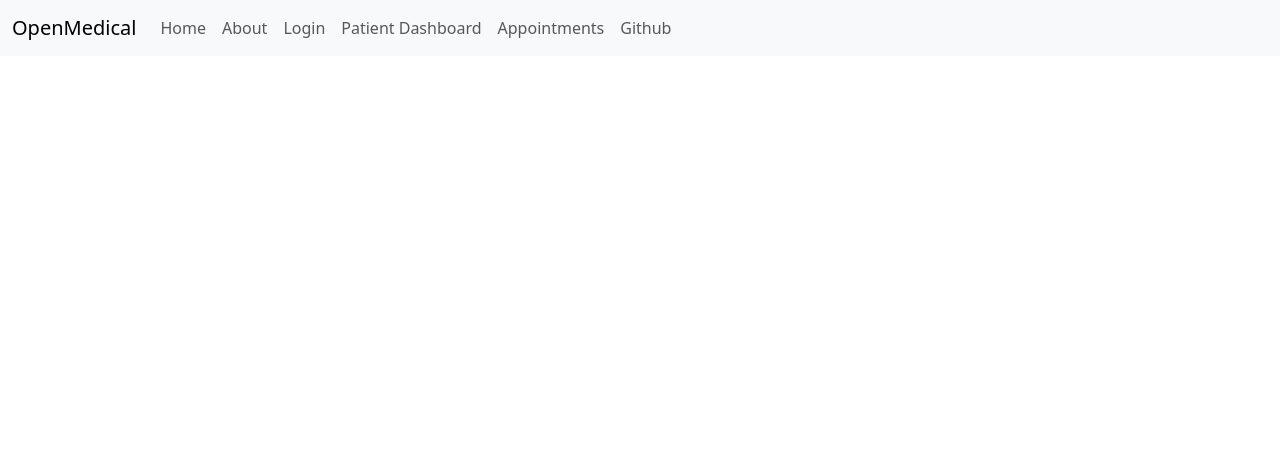
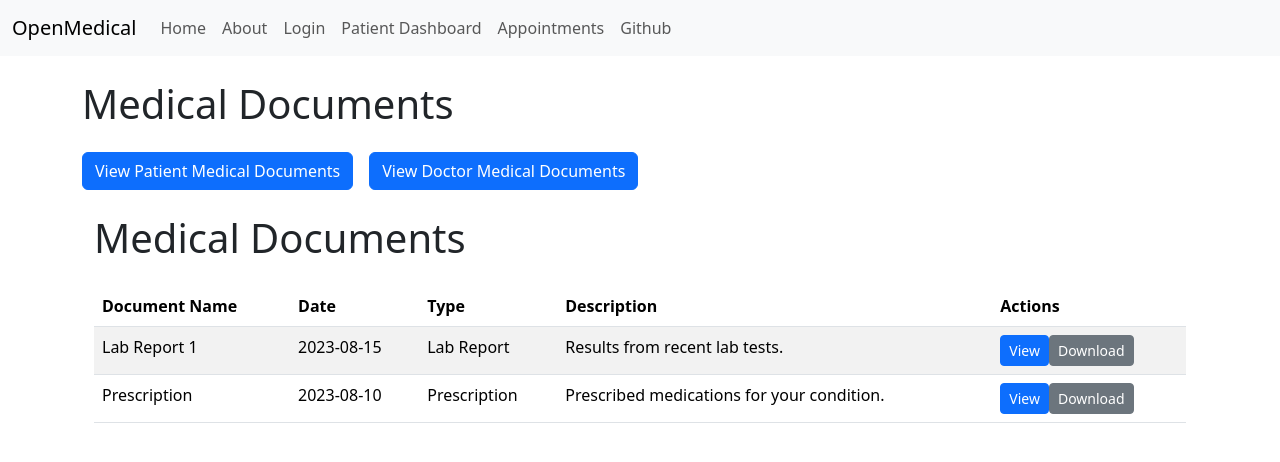
Before and after one commit to ThomasCross257/OpenMedical, a React (Vite) app in the folder OpenMedicalApp-React/: page /DocumentPortal in a window 1280 px wide. Shown: the top 462 px of the page. Built offline with nearby package versions, Linux system fonts and the light colour scheme.

Commit message:
Adding appointments and making the documents dashboard.

```diff
--- a/OpenMedicalApp-React/src/components/App.tsx
+++ b/OpenMedicalApp-React/src/components/App.tsx
@@ -5,6 +5,7 @@ import About from '../pages/About.tsx'
 import Login from './Login.tsx'
 import PatientDash from '../pages/patientDashboard.tsx'
 import Appointments from '../pages/Appointments.tsx'
+import DocumentPortal from '../pages/DocumentPortal.tsx';
 
 function App() {
   const [] = useState(0);
@@ -45,6 +46,7 @@ function App() {
         <Route path="/login" element={<Login/>} />
         <Route path="/patientDashboard" element={<PatientDash/>} />
         <Route path="/Appointments" element={<Appointments/>} />
+        <Route path="/DocumentPortal" element={<DocumentPortal/>} />
       </Routes>
     </Router>
 
--- a/OpenMedicalApp-React/src/components/RecordWidget.tsx
+++ b/OpenMedicalApp-React/src/components/RecordWidget.tsx
@@ -1,7 +1,12 @@
 // Display Patient version of OpenPortal
 import { useState } from 'react';
+import { useNavigate } from 'react-router-dom';
 
 function RecordWidget() {
+    const navigate = useNavigate();
+    const navigateTo = () => {
+        navigate('/DocumentPortal');
+    }
   const [] = useState(0);
   return (
     <div className="card RecentAppointmentWidget mt-5">
@@ -26,7 +31,7 @@ function RecordWidget() {
 
             </ul>
         </div>
-        <button className="btn btn-primary">View All</button>
+        <button className="btn btn-primary" onClick={()=>navigateTo()}>View All</button>
     </div>
   );
 }
--- /dev/null
+++ b/OpenMedicalApp-React/src/components/doctorMedicalDash.tsx
@@ -0,0 +1,70 @@
+import { useState } from 'react';
+
+const DoctorMedicalDocuments = () => {
+  const [patients, setPatients] = useState([
+    {
+      id: 1,
+      name: 'John Doe',
+      lastVisit: '2023-08-05',
+      documents: [
+        {
+          id: 1,
+          name: 'Lab Report 1',
+          date: '2023-08-15',
+          type: 'Lab Report',
+          description: 'Results from recent lab tests.',
+        },
+        {
+          id: 2,
+          name: 'Prescription',
+          date: '2023-08-10',
+          type: 'Prescription',
+          description: 'Prescribed medications for the patient.',
+        },
+      ],
+    },
+  ]);
+
+// Will add these as structures to the database later.
+
+  return (
+    <div className="container">
+      <h1 className="my-4">Medical Documents for Doctors</h1>
+      {patients.map((patient) => (
+        <div key={patient.id} className="mb-4">
+          <h3>{patient.name}</h3>
+          <p>Last Visit: {patient.lastVisit}</p>
+          <table className="table table-striped">
+            <thead>
+              <tr>
+                <th>Document Name</th>
+                <th>Date</th>
+                <th>Type</th>
+                <th>Description</th>
+                <th>Actions</th>
+              </tr>
+            </thead>
+            <tbody>
+              {patient.documents.map((doc) => (
+                <tr key={doc.id}>
+                  <td>{doc.name}</td>
+                  <td>{doc.date}</td>
+                  <td>{doc.type}</td>
+                  <td>{doc.description}</td>
+                  <td>
+                    <button className="btn btn-primary btn-sm">View</button>
+                    <button className="btn btn-secondary btn-sm">Download</button>
+                  </td>
+                </tr>
+              ))}
+            </tbody>
+          </table>
+          <button className="btn btn-primary">Add Document</button>
+          <button className="btn btn-info">View All Records</button>
+        </div>
+      ))}
+    </div>
+  );
+};
+
+export default DoctorMedicalDocuments;
--- /dev/null
+++ b/OpenMedicalApp-React/src/components/patientMedicalDash.tsx
@@ -0,0 +1,53 @@
+import { useState } from 'react';
+
+const PatientMedicalDocuments = () => {
+  const [documents, setDocuments] = useState([
+    {
+      id: 1,
+      name: 'Lab Report 1',
+      date: '2023-08-15',
+      type: 'Lab Report',
+      description: 'Results from recent lab tests.',
+    },
+    {
+      id: 2,
+      name: 'Prescription',
+      date: '2023-08-10',
+      type: 'Prescription',
+      description: 'Prescribed medications for your condition.',
+    },
+  ]);
+
+  return (
+    <div className="container">
+      <h1 className="my-4">Medical Documents</h1>
+      <table className="table table-striped">
+        <thead>
+          <tr>
+            <th>Document Name</th>
+            <th>Date</th>
+            <th>Type</th>
+            <th>Description</th>
+            <th>Actions</th>
+          </tr>
+        </thead>
+        <tbody>
+          {documents.map((doc) => (
+            <tr key={doc.id}>
+              <td>{doc.name}</td>
+              <td>{doc.date}</td>
+              <td>{doc.type}</td>
+              <td>{doc.description}</td>
+              <td>
+                <button className="btn btn-primary btn-sm">View</button>
+                <button className="btn btn-secondary btn-sm">Download</button>
+              </td>
+            </tr>
+          ))}
+        </tbody>
+      </table>
+    </div>
+  );
+};
+
+export default PatientMedicalDocuments;
--- a/OpenMedicalApp-React/src/pages/Appointments.tsx
+++ b/OpenMedicalApp-React/src/pages/Appointments.tsx
@@ -5,6 +5,8 @@ import 'react-big-calendar/lib/css/react-big-calendar.css';
 import AppointmentEvent from '../events/viewAppointment';
 
 const localizer = momentLocalizer(moment);
+
+// This should be reorganized into a component later : TODO - Thomas
 
 interface Appointment {
   title: string;
@@ -14,7 +16,7 @@ interface Appointment {
   status: string;
 }
 
-const appointments: Appointment[] = [
+var appointments: Appointment[] = [ // Var will only be for testing purposes. This will be replaced with a call to the database.
   {
     title: 'Meeting 1',
     start: new Date(2023, 8, 25, 10, 0),
@@ -31,11 +33,31 @@ const appointments: Appointment[] = [
   },
 ];
 
+const addAppointment = () => {
+  const startTime = new Date(); // Current time
+  const endTime = new Date(startTime);
+  endTime.setHours(startTime.getHours() + 1); // Set end time 1 hour later
+
+  const testAppointment = {
+    title: 'Meeting 3',
+    start: startTime,
+    end: endTime,
+    reason: 'Checkup',
+    status: 'Pending',
+  };
+
+  appointments.push(testAppointment);
+  console.log(appointments);
+};
+
 
 const AppointmentCalendar: React.FC = () => {
   return (
+
     <div className="appointment-calendar">
       <h1>Upcoming Appointments</h1>
+      <button className="btn btn-success" onClick={addAppointment} >Add Appointment</button>
+      <br/>
       <Calendar
         localizer={localizer}
         events={appointments}
--- /dev/null
+++ b/OpenMedicalApp-React/src/pages/DocumentPortal.tsx
@@ -0,0 +1,32 @@
+// Display Patient version of OpenPortal
+import { useState } from 'react';
+
+import DoctorMedicalDocuments from '../components/doctorMedicalDash.tsx';
+import PatientMedicalDocuments from '../components/patientMedicalDash.tsx';
+
+const DocumentPortal = () => {
+    const [isDoctor, setIsDoctor] = useState(false);
+
+    return (
+        <div className="container">
+        <h1 className="my-4">Medical Documents</h1>
+        <div className="mb-4">
+            <button
+            className="btn btn-primary"
+            onClick={() => setIsDoctor(false)}
+            >
+            View Patient Medical Documents
+            </button>
+            <button
+            className="btn btn-primary ms-3"
+            onClick={() => setIsDoctor(true)}
+            >
+            View Doctor Medical Documents
+            </button>
+        </div>
+        {isDoctor ? <DoctorMedicalDocuments /> : <PatientMedicalDocuments />}
+        </div>
+    );
+    }
+
+export default DocumentPortal;
```
Also changed, not shown: OpenMedicalApp-React/src/pages/DisplayDocuments.tsx (added), 3 other files (tests, documents, lock files or other folders).
